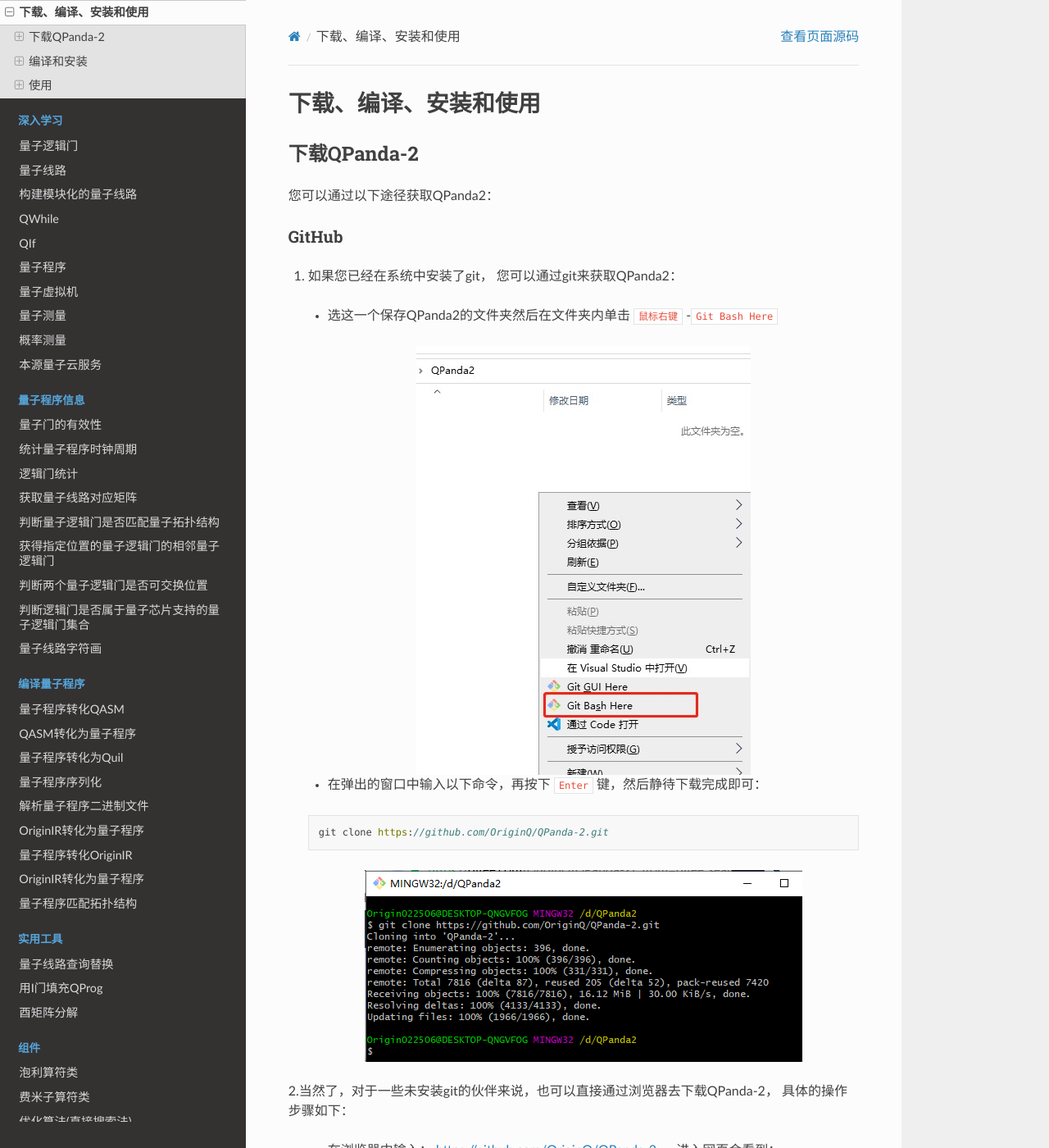
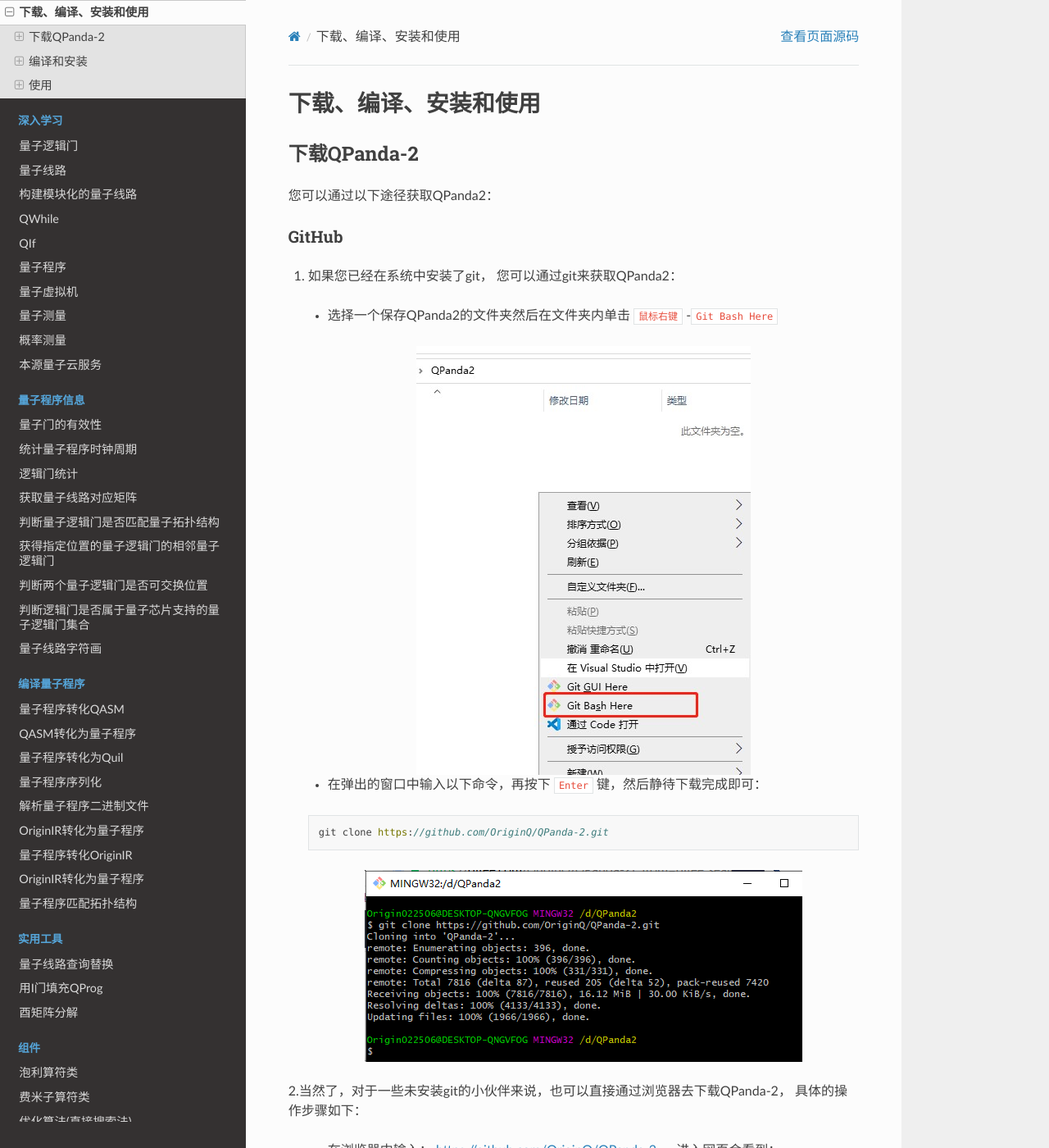
Before and after one commit to OriginQ/QPanda-tutorial, a Sphinx documentation site: the page built from source/Tutorial.rst, in a window 1280 px wide and 1400 px high. Shown: the whole window at 82% size. Built offline with Sphinx 7.4.7 and the Read the Docs theme 2.0.0, drawn with Linux system fonts in a browser that asks for light colours; pages that are not in the unit, such as notebooks, are missing from menus.

Commit message:
更新Tutorial.rst图片问题

```diff
--- a/source/Tutorial.rst
+++ b/source/Tutorial.rst
@@ -11,7 +11,7 @@ GitHub
 
 1. 如果您已经在系统中安装了git， 您可以通过git来获取QPanda2：
 
- + 选这一个保存QPanda2的文件夹然后在文件夹内单击 ``鼠标右键`` -``Git Bash Here``
+ + 选择一个保存QPanda2的文件夹然后在文件夹内单击 ``鼠标右键`` -``Git Bash Here``
 
  .. image:: images/GitBashHere1.jpg
     :align: center
@@ -27,7 +27,7 @@ GitHub
     :align: center
 
 
-2.当然了，对于一些未安装git的伙伴来说，也可以直接通过浏览器去下载QPanda-2， 具体的操作步骤如下：
+2.当然了，对于一些未安装git的小伙伴来说，也可以直接通过浏览器去下载QPanda-2， 具体的操作步骤如下：
 
  + 在浏览器中输入： https://github.com/OriginQ/QPanda-2 ， 进入网页会看到：
 
```
